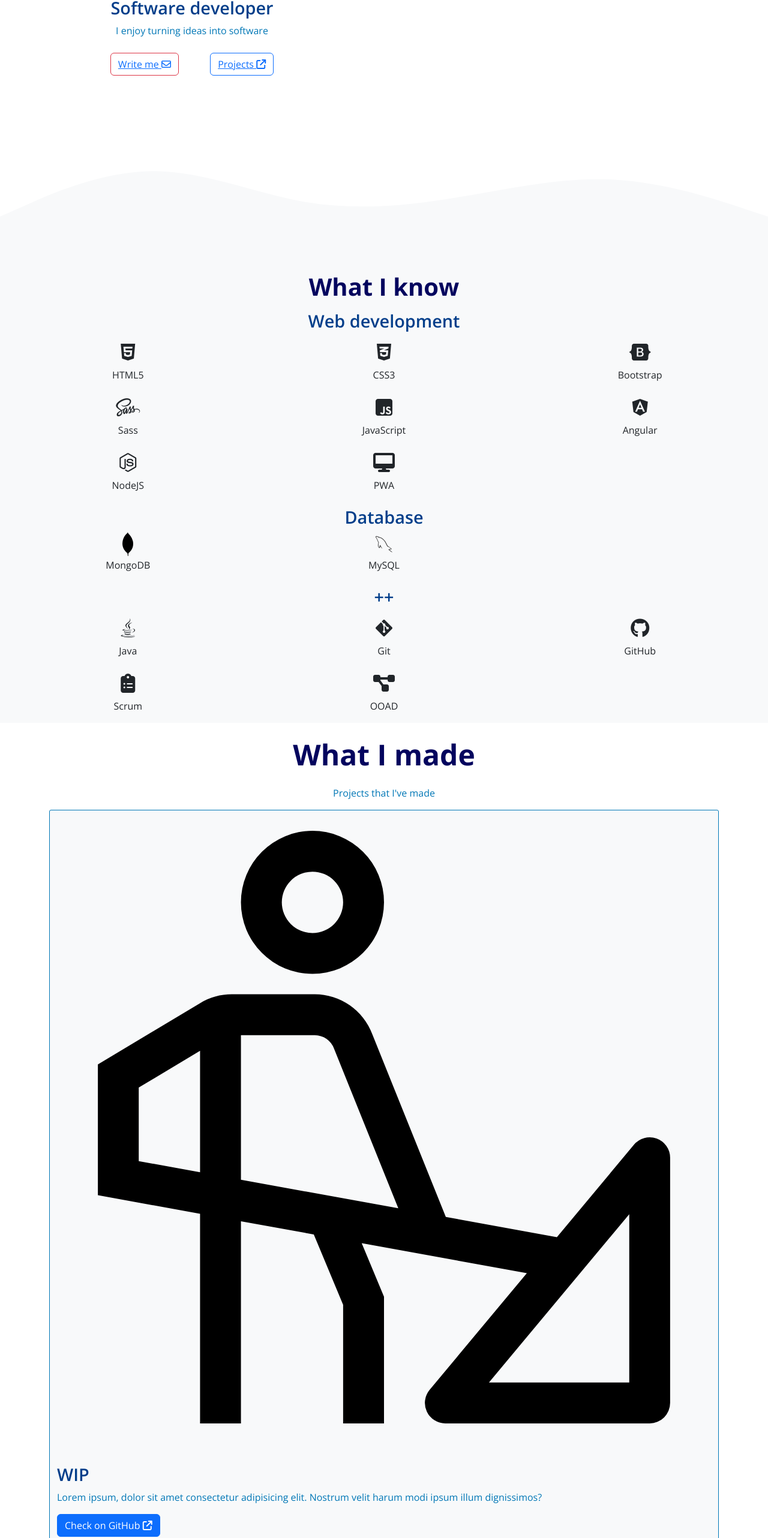
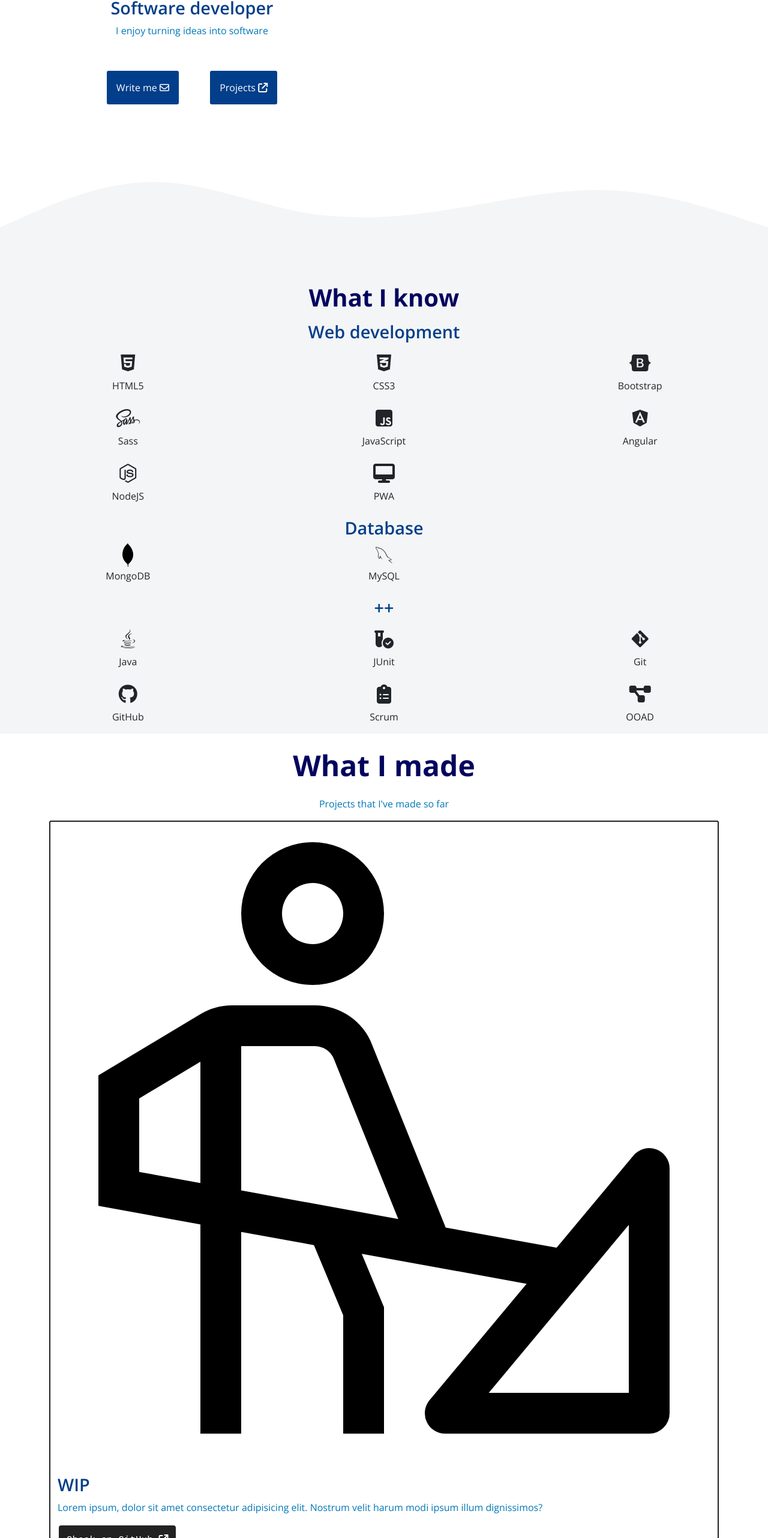
Before and after one commit to PolNun/web-personal, a plain HTML site: page index.html in a window 1280 px wide. Shown: the part 216-2780 px from the top of the page at 60% size. Drawn offline with nearby package versions, Linux system fonts and the light colour scheme.

Commit message:
botones en normalize rediseñados y #projects mejorado

```diff
--- a/css/normalize.css
+++ b/css/normalize.css
@@ -1,3 +1,16 @@
+/*
+h1: #03045E;
+h2: #023E8A;
+h3: #0077B6;
+p:  #0077B6;
+mas claro: #0096C7;
+mas claro: #00B4D8;
+mas claro: #48CAE4;
+mas claro: #90E0EF;
+mas claro: #ADE8F4;
+mas claro: #CAF0F8;
+*/
+
 /* Titles */
 .title {
     font-size: 3em;
@@ -23,14 +36,47 @@
 }
 
 .svg-color {
-    background-color: #f8f9fa;
+    background-color: #f4f5f6;
 }
 
 .btn-pablo {
-    background-color: red;
+    background-color: #023E8A;
+    position: relative;
+    top: 30px;
+    border-radius: 3px;
+    border: none;
+    padding: 1em;
+    transition: 0.2s ease;
 }
 
-.card-border {
-    border: 1px solid #0077B6;
+.btn-pablo:hover {
+    background-color: #0096C7;
+    color: #03045E;
+}
+
+.btn-pablo a {
+    color: #FFF;
+    text-decoration: none;
+}
+
+.btn-cv {
+    color: #03045E;
     border-radius: 3px;
+    border: 1px solid #023E8A;
 }
+
+.btn-project {
+    font-family: monospace, 'Open Sans', sans-serif;
+    background-color: #222;
+    border-radius: 6px;
+    padding: .8em;
+    color: #FFF;
+    border: 2px solid #FFF;
+    transition: 0.2s ease;
+}
+
+.btn-project:hover {
+    border: 2px solid #023E8A;
+    background-color: #FFF;
+    color: #023E8A;
+}
--- a/css/styles.css
+++ b/css/styles.css
@@ -41,3 +41,9 @@ body {
 .img-icon {
     margin-bottom: 3px;
 }
+
+/* Projects */
+.card-border {
+    border: 2px solid #222;
+    border-radius: 3px;
+}
--- a/index.html
+++ b/index.html
@@ -20,7 +20,7 @@
                 aria-label="Toggle navigation">
                 <span class="navbar-toggler-icon"></span>
             </button>
-            <a class="btn btn-outline-primary d-lg-none" href="assets/cv/cv-pablo-nunez-es.pdf" download>Download CV</a>
+            <a class="btn btn-cv d-lg-none" href="assets/cv/cv-pablo-nunez-es.pdf" download>Resume <i class="fa-solid fa-file-arrow-down"></i></a>
             <div class="collapse navbar-collapse" id="navbarSupportedContent">
                 <ul class="navbar-nav m-auto mb-lg-0">
                     <li class="nav-item ps-2 pe-2">
@@ -36,8 +36,7 @@
                         <a class="nav-link" href="#">Contact</a>
                     </li>
                     <li class="nav-item ps-2 pe-2 d-none d-lg-block">
-                        <a class="btn btn-outline-primary" href="assets/cv/cv-pablo-nunez-es.pdf" download>Download
-                            CV</a>
+                        <a class="btn btn-cv" href="assets/cv/cv-pablo-nunez-es.pdf" download>Resume <i class="fa-solid fa-file-arrow-down"></i></a>
                     </li>
                 </ul>
             </div>
@@ -56,11 +55,11 @@
                         <img id="img-pablo" class="w-100 d-none image-fluid position-absolute start-0"
                             src="assets/img/hero-image.png" alt="Pablo's picture">
                         <div class="container">
-                            <button class="btn btn-outline-danger me-4">
+                            <button class="btn-pablo me-4">
                                 <a href="mailto:pablonunez.dev@gmail.com?subject=[JOB OFFER]">Write me <i
                                         class="fa-regular fa-envelope"></i></a>
                             </button>
-                            <button class="btn btn-outline-primary ms-4">
+                            <button class="btn-pablo ms-4">
                                 <a href="https://github.com/PolNun?tab=repositories" target="_blank">Projects <i
                                         class="fa-solid fa-arrow-up-right-from-square"></i></a>
                             </button>
@@ -75,7 +74,7 @@
         <!-- Skills -->
         <section id="skills">
             <svg class="svg-wavy" xmlns="http://www.w3.org/2000/svg" viewBox="0 0 1440 320">
-                <path fill="#f8f9fa" fill-opacity="1"
+                <path fill="#f4f5f6" fill-opacity="1"
                     d="M0,224L48,202.7C96,181,192,139,288,138.7C384,139,480,181,576,197.3C672,213,768,203,864,186.7C960,171,1056,149,1152,154.7C1248,160,1344,192,1392,208L1440,224L1440,320L1392,320C1344,320,1248,320,1152,320C1056,320,960,320,864,320C768,320,672,320,576,320C480,320,384,320,288,320C192,320,96,320,48,320L0,320Z">
                 </path>
             </svg>
@@ -137,6 +136,10 @@
                                 <p>Java</p>
                             </div>
                             <div class="col-4">
+                                <i class="fa-solid fa-vial-circle-check"></i>
+                                <p>JUnit</p>
+                            </div>
+                            <div class="col-4">
                                 <i class="fa-brands fa-git-alt"></i>
                                 <p>Git</p>
                             </div>
@@ -163,8 +166,8 @@
         <section id="projects">
             <div class="container p-4">
                 <h1 class="title mb-4 text-center">What I made</h1>
-                <p class="paragraph-color text-center">Projects that I've made</p>
-                <div class="row bg-light card-border">
+                <p class="paragraph-color text-center">Projects that I've made so far</p>
+                <div class="row card-border">
                     <div class="col-12">
                         <img class="w-100" src="assets/img/dummy.svg" alt="Work in progress image">
                     </div>
@@ -173,7 +176,7 @@
                         <p class="paragraph-color">Lorem ipsum, dolor sit amet consectetur adipisicing elit. Nostrum
                             velit harum modi ipsum
                             illum dignissimos?</p>
-                        <button class="btn btn-primary mb-3">Check on GitHub <i
+                        <button class="btn-project mb-3">Check on GitHub <i
                                         class="fa-solid fa-arrow-up-right-from-square"></i></button>
                     </div>
                 </div>
@@ -188,7 +191,7 @@
                         <p class="paragraph-color">Lorem ipsum, dolor sit amet consectetur adipisicing elit. Nostrum
                             velit harum modi ipsum
                             illum dignissimos?</p>
-                        <button class="btn btn-primary mb-3">Check on GitHub <i
+                        <button class="btn-project mb-3">Check on GitHub <i
                                         class="fa-solid fa-arrow-up-right-from-square"></i></button>
                     </div>
                 </div>
@@ -203,7 +206,7 @@
                         <p class="paragraph-color">Lorem ipsum, dolor sit amet consectetur adipisicing elit. Nostrum
                             velit harum modi ipsum
                             illum dignissimos?</p>
-                        <button class="btn btn-primary mb-3">Check on GitHub <i
+                        <button class="btn-project mb-3">Check on GitHub <i
                                         class="fa-solid fa-arrow-up-right-from-square"></i></button>
                     </div>
                 </div>
@@ -218,7 +221,7 @@
                         <p class="paragraph-color">Lorem ipsum, dolor sit amet consectetur adipisicing elit. Nostrum
                             velit harum modi ipsum
                             illum dignissimos?</p>
-                        <button class="btn btn-primary mb-3">Check on GitHub <i
+                        <button class="btn-project mb-3">Check on GitHub <i
                                         class="fa-solid fa-arrow-up-right-from-square"></i></button>
                     </div>
                 </div>
```
Also changed, not shown: 1 other file.
